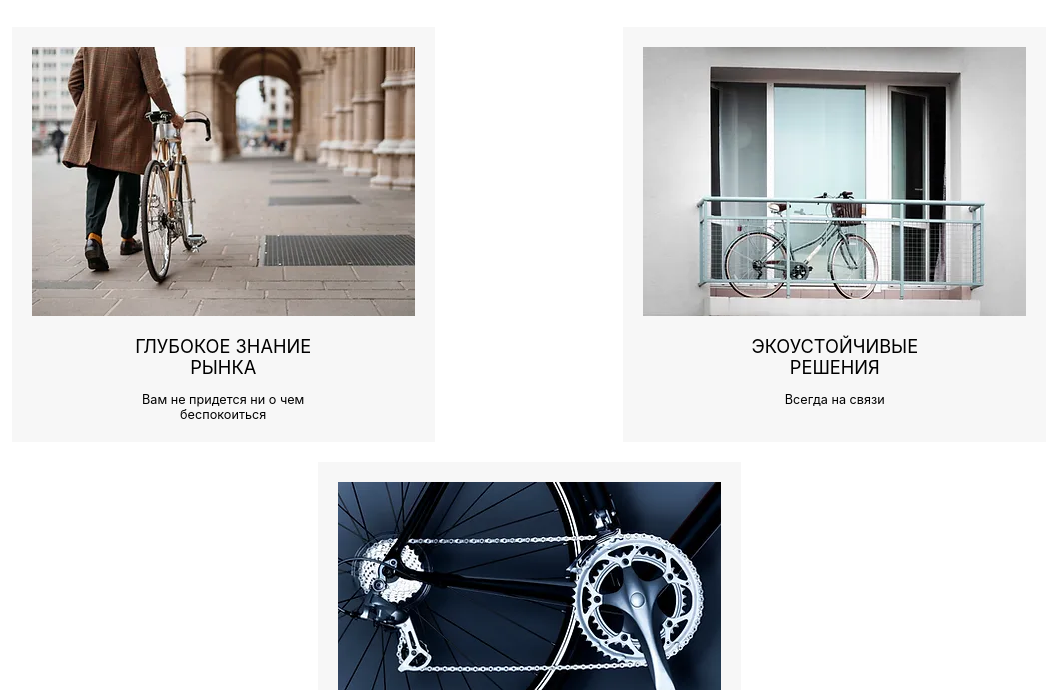
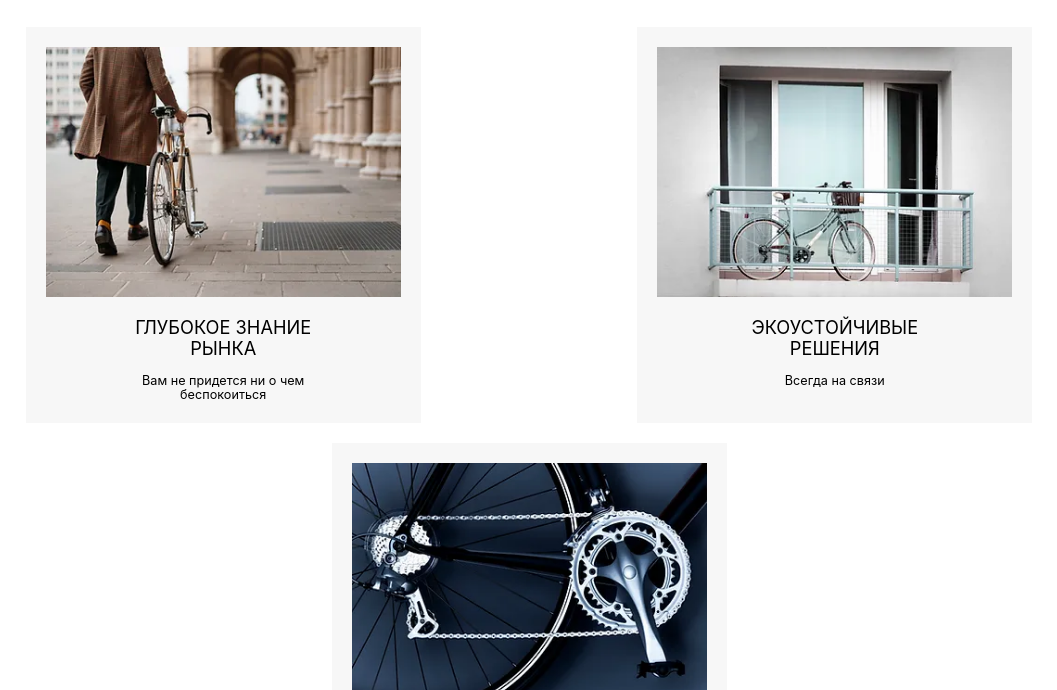
Before and after one commit to KnightParzivalll/SpinZone-Rentals, a plain HTML site: page src/index.html in a window 1280 px wide. Shown: the part 770-1460 px from the top of the page, without its empty margins (111-1168 px from the left). Drawn offline with Linux system fonts and the light colour scheme.

Commit message:
feat: add little adaptivity to images

```diff
--- a/src/css/index.css
+++ b/src/css/index.css
@@ -56,6 +56,10 @@
 
     font-size: calc(16px + (20 - 16) * (100vw - 480px) / (1920 - 480));
   }
+
+  .main-pros {
+    --card-width: calc(320px + (383 - 320) * (100vw - 480px) / (1920 - 480));
+  }
 }
 
 .main-pros {
@@ -85,7 +89,10 @@
   width: 100%;
 
   display: grid;
-  grid-template-columns: repeat(auto-fit, minmax(calc(383px + 20px * 2), 1fr));
+  grid-template-columns: repeat(
+    auto-fit,
+    minmax(calc(var(--card-width) + 20px * 2), 1fr)
+  );
 
   gap: 20px;
 }
@@ -109,12 +116,12 @@
   background-color: #f7f7f7;
 
   width: 100%;
-  max-width: calc(383px + 20px * 2);
+  max-width: calc(var(--card-width) + 20px * 2);
 }
 
 .main-pros-cards-card img {
   width: 100%;
-  max-width: 383px;
+  max-width: var(--card-width);
 }
 
 .main-pros-cards-card-text {
@@ -130,7 +137,7 @@
   color: black;
 }
 
-@media (min-width: calc(0.03 * 100vw * 2 + 383px * 2 + 20px + 20px * 4)) and (max-width: calc(383px * 3 + 20px * 6 + 20px * 2 + 0.03 * 100vw * 2)) {
+@media (min-width: calc(0.03 * 100vw * 2 + (320px + (383 - 320) * (100vw - 480px) / (1920 - 480)) * 2 + 20px + 20px * 4)) and (max-width: calc((320px + (383 - 320) * (100vw - 480px) / (1920 - 480)) * 3 + 20px * 6 + 20px * 2 + 0.03 * 100vw * 2)) {
   .main-pros-card-container:nth-child(3) {
     grid-column: span 2;
   }
```
